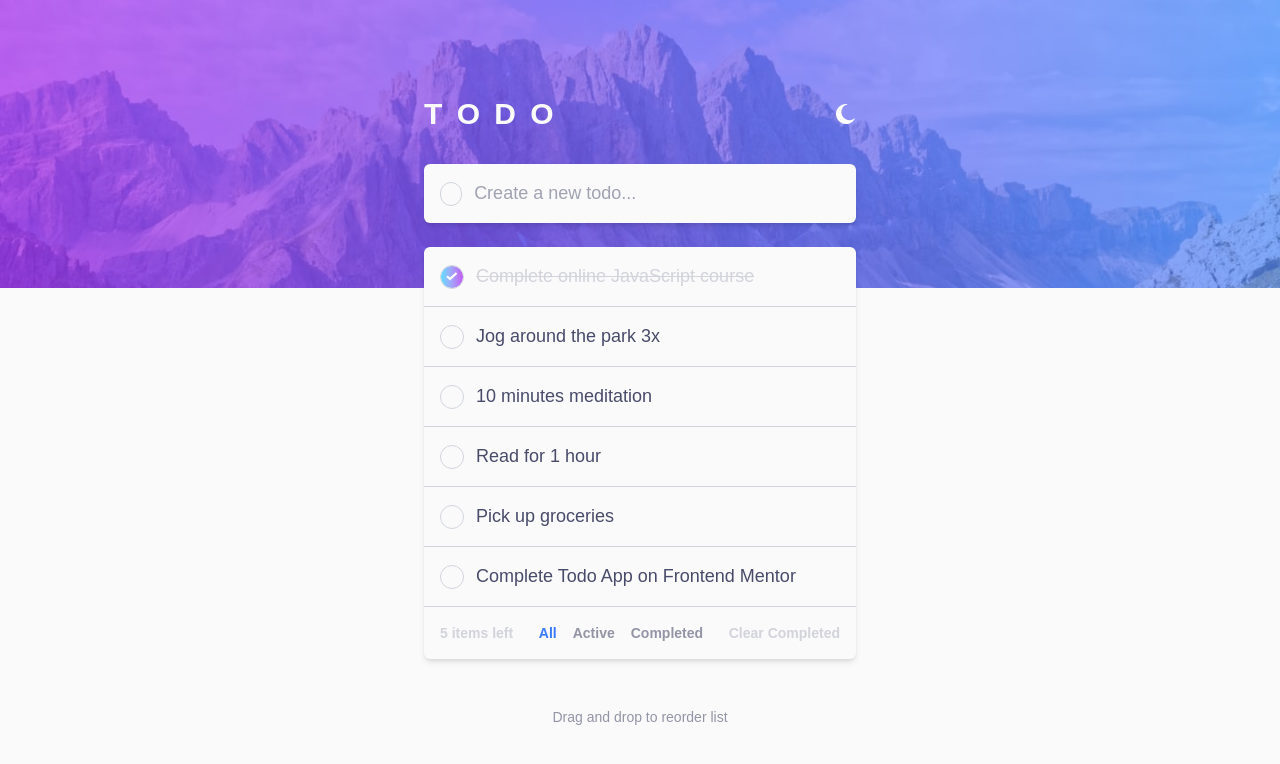
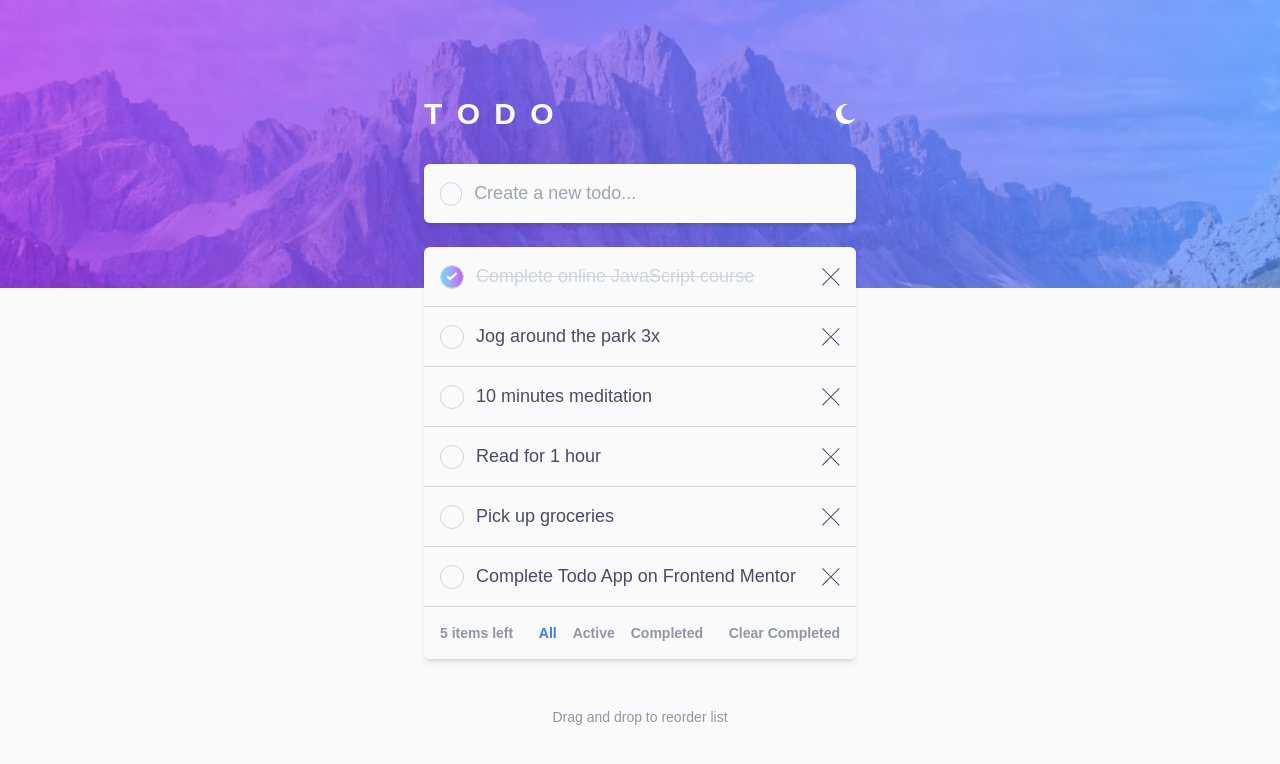
Before and after one commit to Iskarr/fm-todo, a Next.js app: page / in a window 1280 px wide. Shown: the top 764 px of the page. Built offline with nearby package versions, Linux system fonts and the light colour scheme.

Commit message:
added final touches and delete function

```diff
--- a/src/app/globals.css
+++ b/src/app/globals.css
@@ -98,3 +98,10 @@ body {
   mask-composite: exclude;
   pointer-events: none; /* Makes the pseudo-element clickthrough */
 }
+
+.highlight-dark:hover {
+  color: var(--dark-light-grayish-blue-hover);
+}
+.highlight-light:hover {
+  color: var(--light-very-dark-grayish-blue);
+}
--- a/src/app/page.tsx
+++ b/src/app/page.tsx
@@ -102,6 +102,16 @@ export default function Home() {
           >
             {todo.text}
           </span>
+          <button
+            onClick={() => setTodos(todos.filter((t) => t.id !== todo.id))}
+          >
+            <Image
+              src="/images/icon-cross.svg"
+              width={18}
+              height={18}
+              alt="Cross Icon"
+            />
+          </button>
         </div>
       </li>
     );
@@ -291,19 +301,31 @@ export default function Home() {
             className={`${
               isDarkMode
                 ? "text-(--dark-dark-grayish-blue)" // dark mode
-                : "text-(--light-light-grayish-blue)" // light mode
+                : "text-(--light-dark-grayish-blue)" // light mode
             } flex justify-between items-center p-4 text-sm font-normal`}
           >
             <span className="font-semibold">{activeTodosCount} items left</span>
 
-            <div className="hidden md:flex space-x-4 text-(--light-dark-grayish-blue)">
+            <div
+              className={`${
+                isDarkMode
+                  ? "text-(--light-dark-grayish-blue)" // dark mode
+                  : "text-(--light-dark-grayish-blue)" // light mode
+              } hidden md:flex space-x-4`}
+            >
               <button
                 onClick={() => setFilter("all")}
                 className={`${
                   filter === "all"
                     ? "font-bold text-(--primary-bright-blue)"
                     : "font-bold"
-                } cursor-pointer`}
+                } cursor-pointer ${
+                  filter === "all"
+                    ? ""
+                    : isDarkMode
+                    ? "highlight-dark"
+                    : "highlight-light"
+                }`}
               >
                 All
               </button>
@@ -313,7 +335,13 @@ export default function Home() {
                   filter === "active"
                     ? "font-bold text-(--primary-bright-blue)"
                     : "font-bold"
-                } cursor-pointer`}
+                } cursor-pointer ${
+                  filter === "active"
+                    ? ""
+                    : isDarkMode
+                    ? "highlight-dark"
+                    : "highlight-light"
+                }`}
               >
                 Active
               </button>
@@ -323,7 +351,13 @@ export default function Home() {
                   filter === "completed"
                     ? "font-bold text-(--primary-bright-blue)"
                     : "font-bold"
-                } cursor-pointer`}
+                } cursor-pointer ${
+                  filter === "completed"
+                    ? ""
+                    : isDarkMode
+                    ? "highlight-dark"
+                    : "highlight-light"
+                }`}
               >
                 Completed
               </button>
@@ -331,7 +365,9 @@ export default function Home() {
 
             <button
               onClick={clearCompleted}
-              className="font-semibold cursor-pointer"
+              className={`font-semibold cursor-pointer ${
+                isDarkMode ? "highlight-dark" : "highlight-light"
+              }`}
             >
               Clear Completed
             </button>
```
